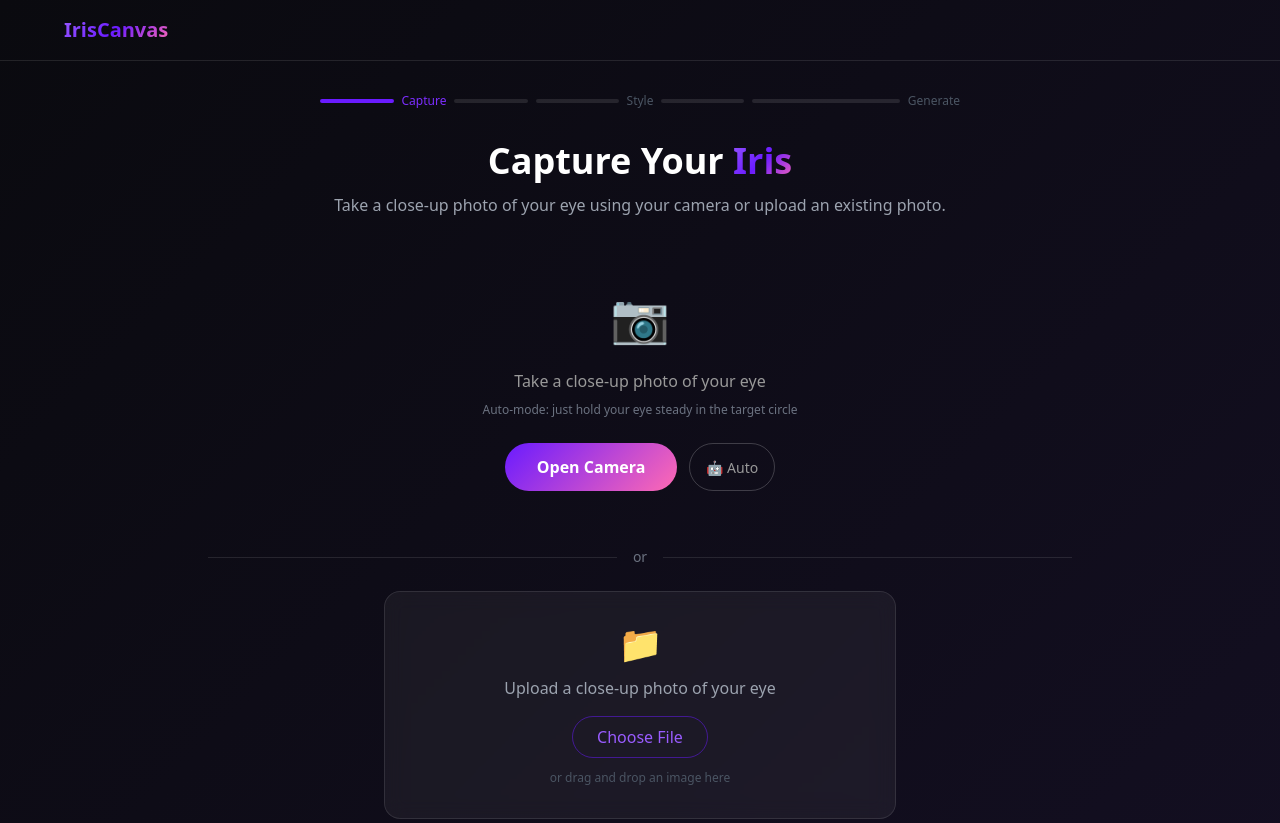
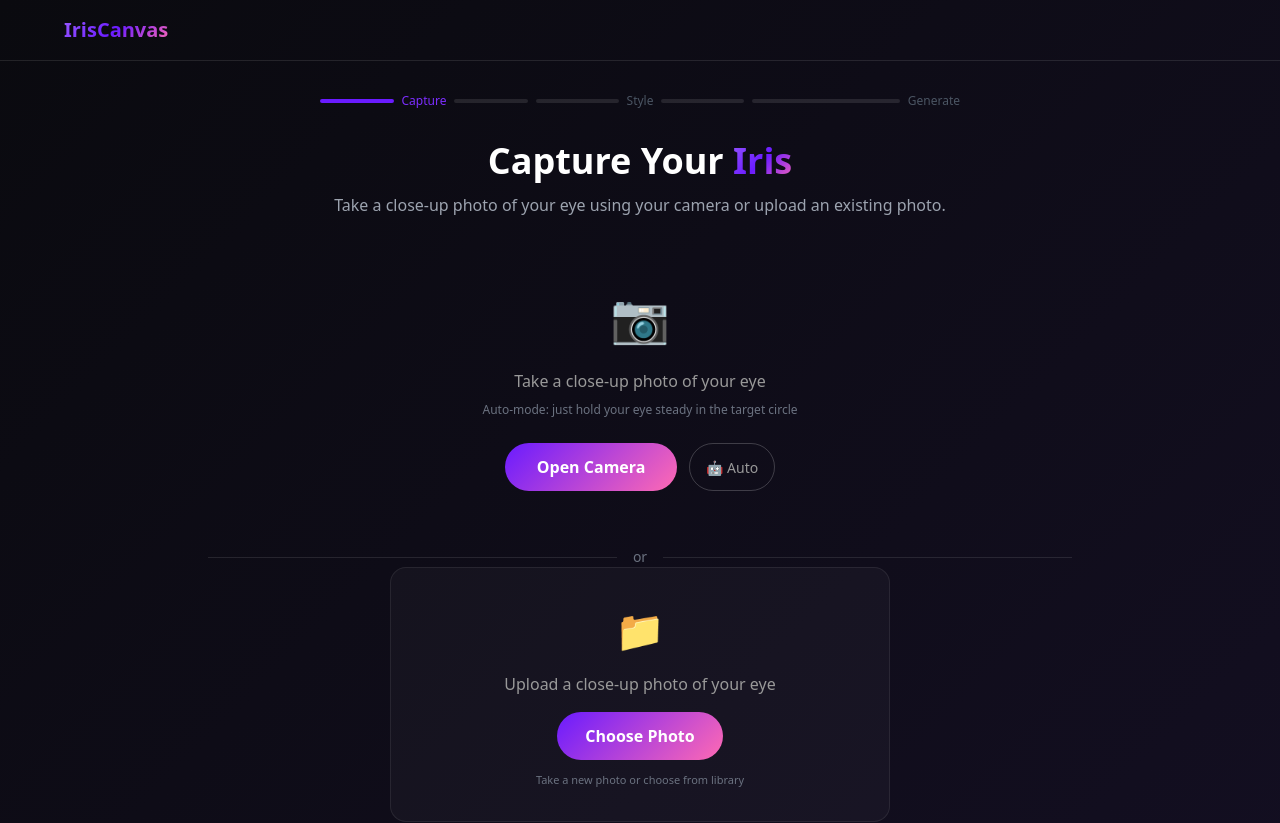
Before and after one commit to shadoprizm/iriscanvas, a Next.js app: page /capture in a window 1280 px wide. Shown: the top 823 px of the page. Built offline with nearby package versions, Linux system fonts and the light colour scheme.

Commit message:
fix: upload component - loading state, error handling, capture attribute for iOS

```diff
--- a/src/components/ImageUpload.tsx
+++ b/src/components/ImageUpload.tsx
@@ -8,63 +8,116 @@ interface ImageUploadProps {
 
 export default function ImageUpload({ onUpload }: ImageUploadProps) {
   const inputRef = useRef<HTMLInputElement>(null);
-  const [dragActive, setDragActive] = useState(false);
+  const [status, setStatus] = useState<'idle' | 'loading' | 'error'>('idle');
+  const [errorMsg, setErrorMsg] = useState('');
 
   const processFile = (file: File) => {
-    if (!file.type.startsWith('image/')) return;
+    if (!file.type.startsWith('image/')) {
+      setErrorMsg('Please select an image file');
+      setStatus('error');
+      return;
+    }
+
+    setStatus('loading');
+    setErrorMsg('');
+
     const reader = new FileReader();
+
     reader.onload = (e) => {
       const result = e.target?.result as string;
-      onUpload(result);
+      if (result) {
+        setStatus('idle');
+        onUpload(result);
+      } else {
+        setErrorMsg('Failed to read image');
+        setStatus('error');
+      }
     };
+
+    reader.onerror = () => {
+      setErrorMsg('Failed to read image. Try a different photo.');
+      setStatus('error');
+    };
+
     reader.readAsDataURL(file);
   };
 
   const handleChange = (e: React.ChangeEvent<HTMLInputElement>) => {
     const file = e.target.files?.[0];
-    if (file) processFile(file);
+    if (file) {
+      processFile(file);
+    } else {
+      setErrorMsg('No file selected');
+      setStatus('error');
+    }
   };
 
-  const handleDrop = (e: React.DragEvent) => {
-    e.preventDefault();
-    setDragActive(false);
-    const file = e.dataTransfer.files?.[0];
-    if (file) processFile(file);
-  };
-
-  const handleDrag = (e: React.DragEvent) => {
-    e.preventDefault();
-    e.stopPropagation();
-    if (e.type === 'dragenter' || e.type === 'dragover') setDragActive(true);
-    else if (e.type === 'dragleave') setDragActive(false);
+  // Reset the input so the same file can be selected again
+  const handleClick = () => {
+    if (inputRef.current) {
+      inputRef.current.value = '';
+    }
+    inputRef.current?.click();
   };
 
   return (
     <div
-      className={`glass-card rounded-2xl p-8 text-center max-w-lg mx-auto transition-colors ${
-        dragActive ? 'border-iris-500 bg-iris-500/5' : ''
-      }`}
-      onDragEnter={handleDrag}
-      onDragLeave={handleDrag}
-      onDragOver={handleDrag}
-      onDrop={handleDrop}
+      style={{
+        textAlign: 'center',
+        maxWidth: '500px',
+        margin: '0 auto',
+        padding: '32px 16px',
+        borderRadius: '16px',
+        background: 'rgba(255,255,255,0.03)',
+        border: '1px solid rgba(255,255,255,0.08)',
+      }}
     >
       <input
         ref={inputRef}
         type="file"
         accept="image/*"
+        capture="environment"
         onChange={handleChange}
-        className="hidden"
+        style={{ display: 'none' }}
       />
-      <div className="text-4xl mb-3">📁</div>
-      <p className="text-gray-400 mb-4">Upload a close-up photo of your eye</p>
-      <button
-        onClick={() => inputRef.current?.click()}
-        className="px-6 py-2 rounded-full border border-iris-500/50 text-iris-300 hover:bg-iris-500/10 transition-colors"
-      >
-        Choose File
-      </button>
-      <p className="text-gray-600 text-xs mt-3">or drag and drop an image here</p>
+
+      {status === 'loading' && (
+        <div style={{ padding: '20px 0' }}>
+          <div style={{ fontSize: '36px', marginBottom: '12px' }}>⏳</div>
+          <p style={{ color: '#999' }}>Processing your photo...</p>
+        </div>
+      )}
+
+      {status === 'error' && (
+        <div style={{ padding: '12px 0' }}>
+          <p style={{ color: '#f87171', fontSize: '14px' }}>{errorMsg}</p>
+        </div>
+      )}
+
+      {status !== 'loading' && (
+        <>
+          <div style={{ fontSize: '40px', marginBottom: '12px' }}>📁</div>
+          <p style={{ color: '#999', marginBottom: '16px' }}>Upload a close-up photo of your eye</p>
+          <button
+            onClick={handleClick}
+            style={{
+              padding: '12px 28px',
+              borderRadius: '24px',
+              background: 'linear-gradient(135deg, #6a1bff, #ff6ab3)',
+              color: '#fff',
+              fontWeight: 600,
+              fontSize: '16px',
+              border: 'none',
+              WebkitAppearance: 'none',
+            }}
+          >
+            Choose Photo
+          </button>
+          <p style={{ color: '#6b7280', fontSize: '11px', marginTop: '12px' }}>
+            Take a new photo or choose from library
+          </p>
+        </>
+      )}
     </div>
   );
 }
```
